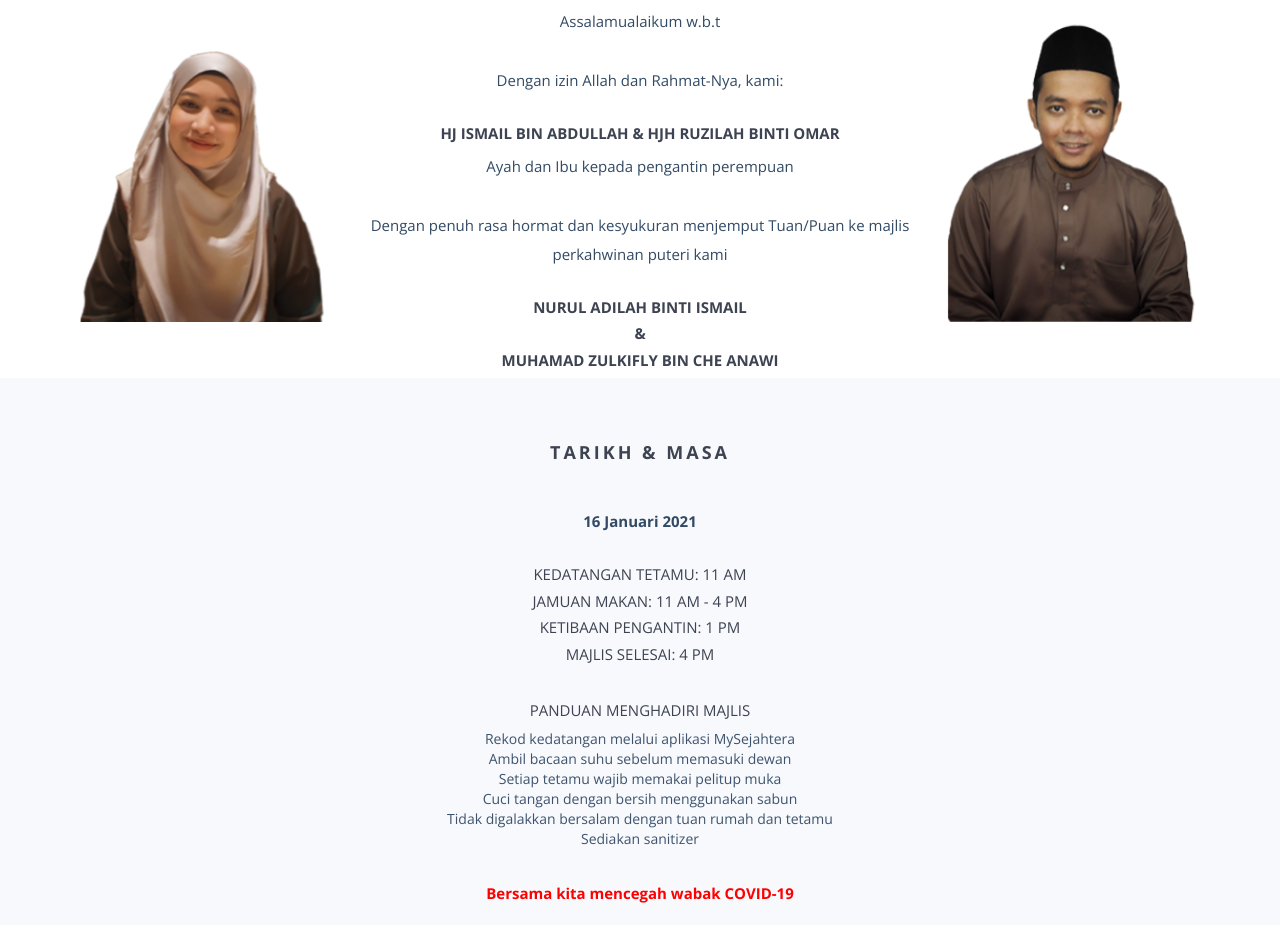
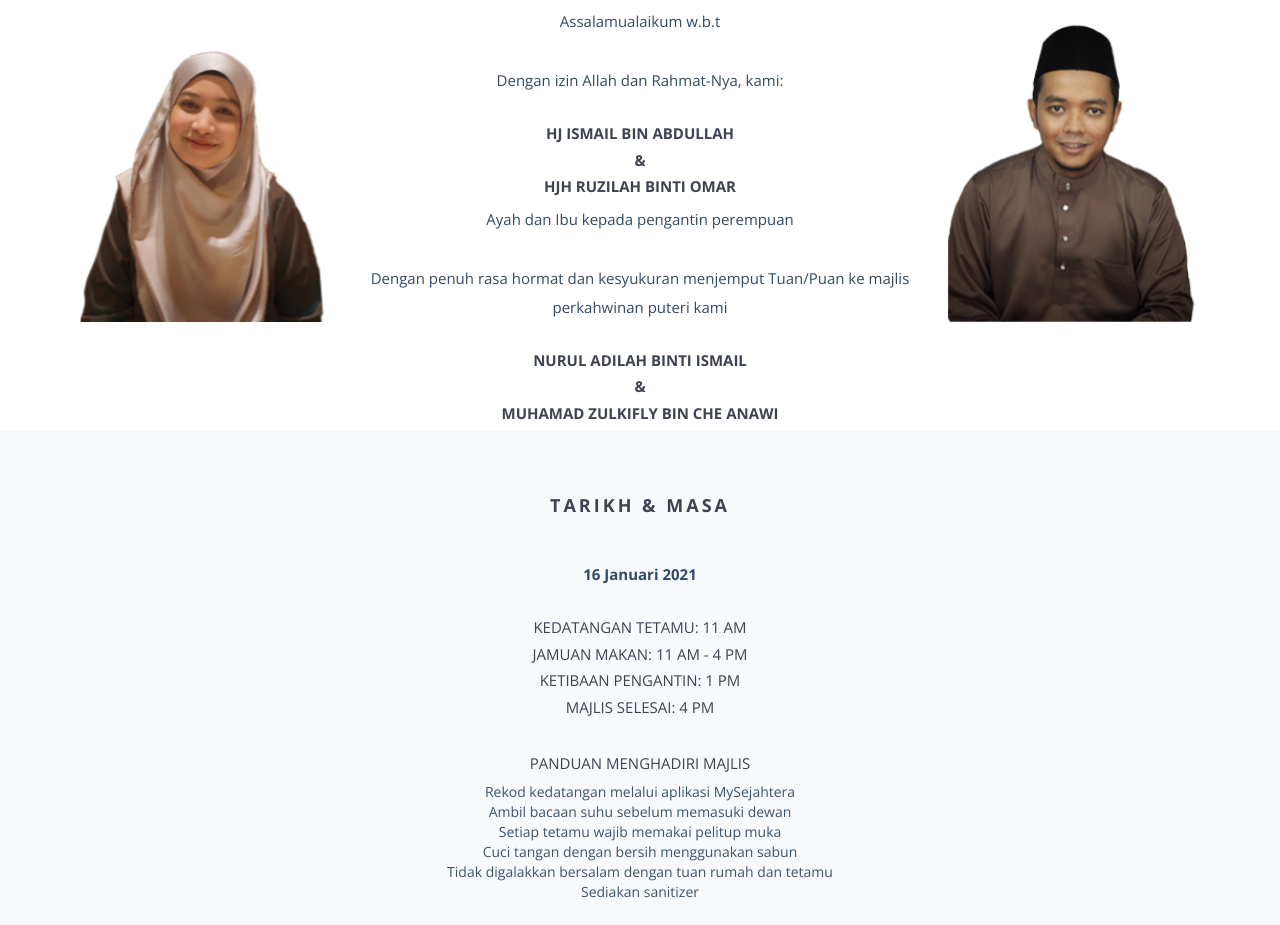
Before and after one commit to zettatips/wedding-website, a website: page index.html in a window 1280 px wide. Shown: the part 872-1797 px from the top of the page. Drawn offline with nearby package versions, Linux system fonts and the light colour scheme; files whose address does not match are found by name.

Commit message:
Update Female parent arrangement

```diff
--- a/index.html
+++ b/index.html
@@ -107,7 +107,11 @@
                 <p>Assalamualaikum w.b.t</p>
                 <p>Dengan izin Allah dan Rahmat-Nya, kami:</p>
 
-                <h5><strong>Hj Ismail Bin Abdullah & Hjh Ruzilah Binti Omar</strong></h5>
+                <ul class="text-center">
+                    <li><h5><strong>Hj Ismail Bin Abdullah</strong></h5></li>
+                    <li><h5><strong>&</strong></h5></li>
+                    <li><h5><strong>Hjh Ruzilah Binti Omar</strong></h5></li>
+                </ul>
                 <p>Ayah dan Ibu kepada pengantin perempuan</p>
 
                 <!--
```
